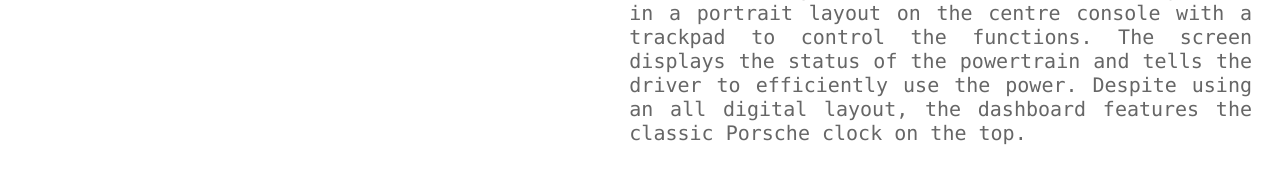
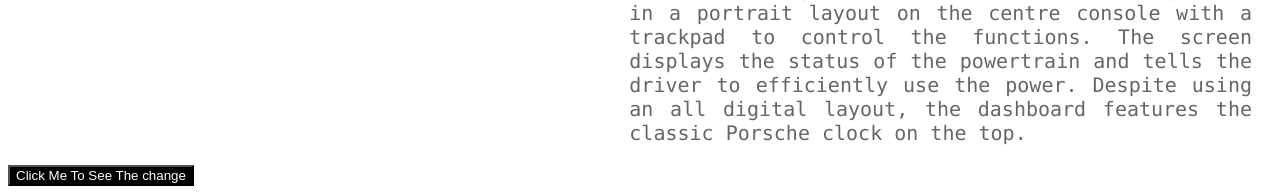
Before and after one commit to MASk1999/PorsheForLife, a Django app: page / in a window 1280 px wide. Shown: the part 628-822 px from the top of the page. Before the commit the page ends 773 px from the top, so only its background shows below. Run offline with Django 3.2, Linux system fonts and the light colour scheme.

Commit message:
Added a button to the home page
The button will help us understand how we can use JavaScript in django projects

```diff
--- a/porsche/taycan/templates/taycan/Home.html
+++ b/porsche/taycan/templates/taycan/Home.html
@@ -9,5 +9,7 @@
     </div>
     <p class="paragraph"> Porsche taycan is the brand new product from porsche. The taycan is ready for the future, thanks to its innovative total concept. It is characterised by the features that have always been decisive for any porche: Pure emotion and maximum driving pleasure.The name "Taycan" roughly translates from Turkish as "lively young horse" in reference to the steed of the Stuttgart coat of arms on the Porsche crest.The interior of the car is based around up to four digital displays, including a curved, free-standing 16.8 inch configurable driver's display. This marks Porsche's first fully digital instrument binnacle. A 10.9 inch screen is situated to the right of the instrument binnacle which serves as the infotainment system of the car. An optional screen is placed to the right of the infotainment screen which allows the front passenger to customise the infotainment system. An 8.4 inch screen is present in a portrait layout on the centre console with a trackpad to control the functions. The screen displays the status of the powertrain and tells the driver to efficiently use the power. Despite using an all digital layout, the dashboard features the classic Porsche clock on the top.
 </p>
+</main>
 
+<button onclick="clicks()" style="background-color:#000; color:white">Click Me To See The change </button>
 {% endblock content %}
```
